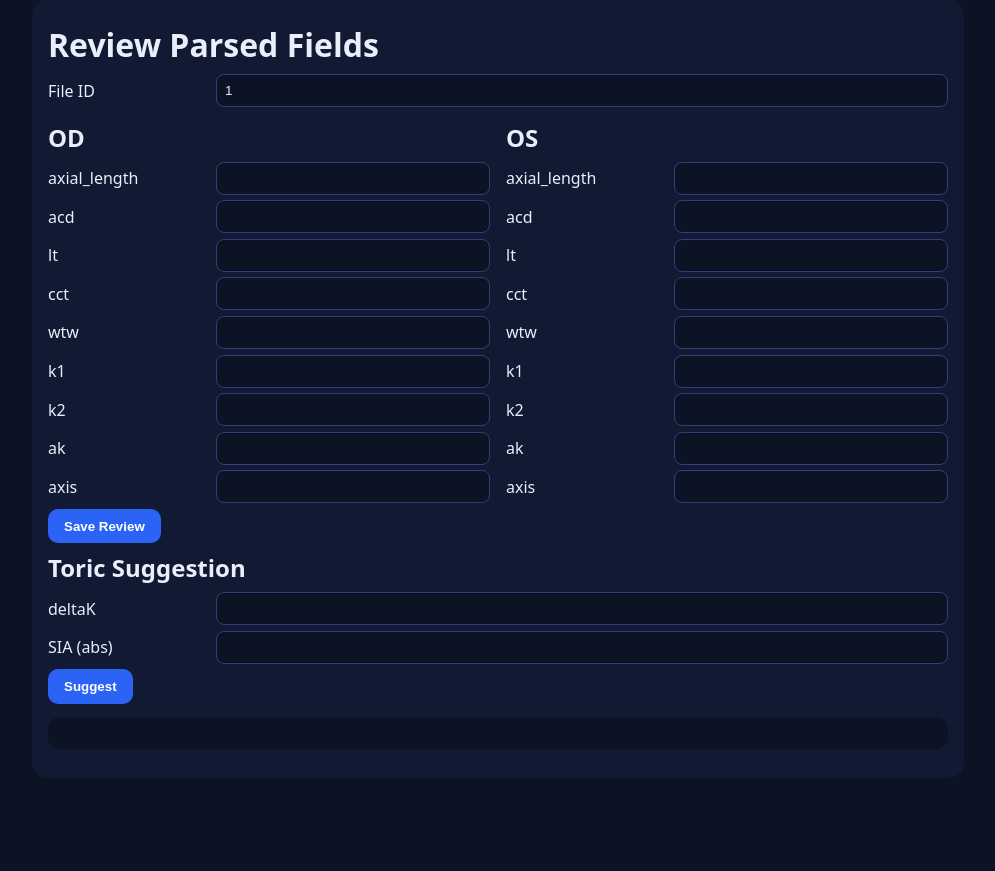
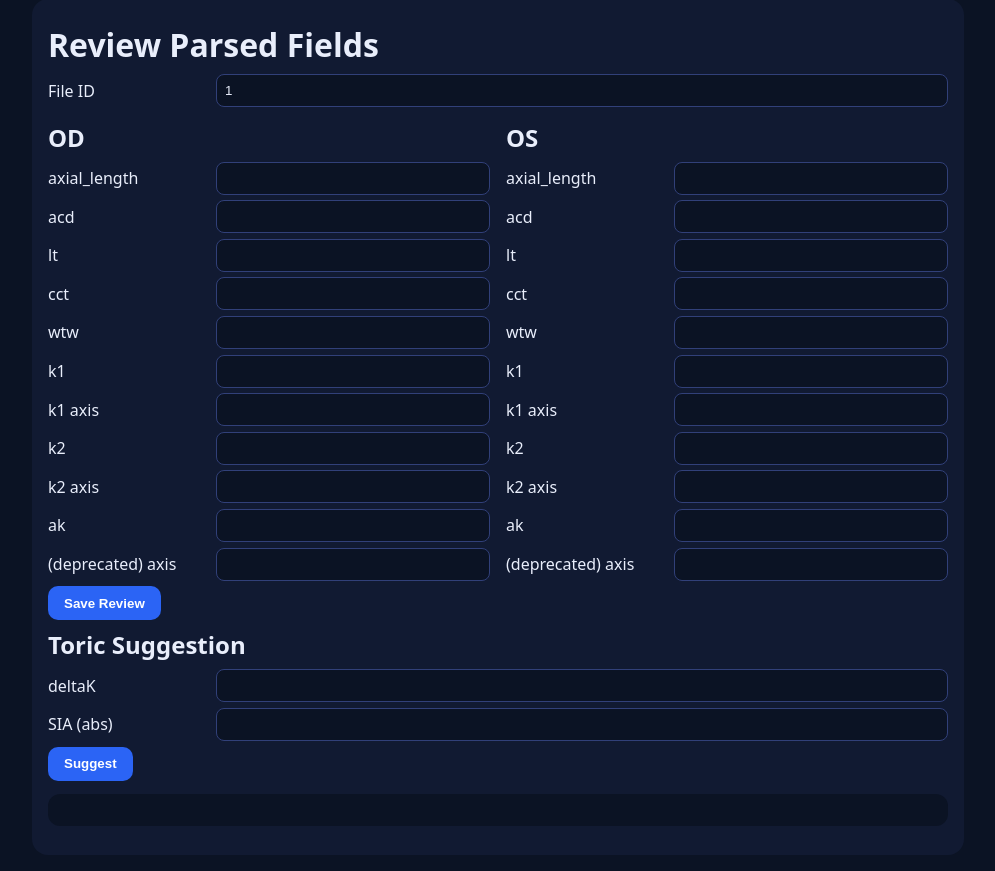
Before and after one commit to lake-health/lakecalc-ai, a FastAPI app: template templates/review.html in a window 1280 px wide. Shown: the part 17-888 px from the top of the page, without its empty margins (142-1137 px from the left). Before the commit the page ends 795 px from the top, so only its background shows below. Run offline with FastAPI, Linux system fonts and the light colour scheme; the template is opened without the code that fills it: most values are stand-ins (such as "Sample title", 1, 10 or a date in 2020); parts of the project's set-up code (start-up, migrations or seed data) failed here and were passed over.

Commit message:
parseredits

```diff
--- a/app/main.py
+++ b/app/main.py
@@ -111,10 +111,22 @@ async def extract(file_id: str, debug: bool = False):
     if missing_fields["od"] or missing_fields["os"]:
         llm_results = llm_extract_missing_fields(text, missing_fields)
         for eye in ("od", "os"):
-            for k, v in llm_results.get(eye, {}).items():
-                if not result[eye][k] and v:
-                    result[eye][k] = v
-                    result["confidence"][f"{eye}.{k}"] = 0.7  # Mark as LLM-filled
+            eye_llm = llm_results.get(eye, {})
+            for k, v in eye_llm.items():
+                # support both simple values and {value, axis} objects for k1/k2
+                if k in ("k1", "k2") and isinstance(v, dict):
+                    if v.get("value") and not result[eye].get(k):
+                        result[eye][k] = v.get("value")
+                        result["confidence"][f"{eye}.{k}"] = 0.7
+                    # merge axis into k1_axis/k2_axis
+                    axis_key = f"{k}_axis"
+                    if v.get("axis") and not result[eye].get(axis_key):
+                        result[eye][axis_key] = v.get("axis")
+                        result["confidence"][f"{eye}.{axis_key}"] = 0.7
+                else:
+                    if v and not result[eye].get(k):
+                        result[eye][k] = v
+                        result["confidence"][f"{eye}.{k}"] = 0.7
         result["llm_fallback"] = True
     else:
         result["llm_fallback"] = False
--- a/app/models/api.py
+++ b/app/models/api.py
@@ -14,8 +14,10 @@ class EyeData(BaseModel):
     wtw: Optional[str] = ""
     k1: Optional[str] = ""
     k2: Optional[str] = ""
+    k1_axis: Optional[str] = ""
+    k2_axis: Optional[str] = ""
     ak: Optional[str] = ""  # astig magnitude (e.g., “-2.35 D”) or deltaK
-    axis: Optional[str] = ""  # degrees if available
+    axis: Optional[str] = ""  # deprecated; kept for backward compat (unused)
     source: Optional[str] = ""
 
 class ExtractResult(BaseModel):
--- a/app/parser.py
+++ b/app/parser.py
@@ -187,7 +187,7 @@ def parse_text(file_id: str, text: str, llm_func=None) -> ExtractResult:
         # If no scalars for this eye and the eye segment wasn't present, skip populating to avoid duplication
         if eye == "os" and not os_present:
             # leave OS empty and low confidence
-            for key in ("axial_length", "acd", "lt", "cct", "wtw", "k1", "k2", "ak", "axis"):
+            for key in ("axial_length", "acd", "lt", "cct", "wtw", "k1", "k2", "k1_axis", "k2_axis", "ak", "axis"):
                 result.confidence[f"{eye}.{key}"] = 0.0
             continue
         for key in ("axial_length", "acd", "lt", "cct", "wtw"):
@@ -203,23 +203,24 @@ def parse_text(file_id: str, text: str, llm_func=None) -> ExtractResult:
         k2_raw, _ = scalars.get("k2", ("", None))
         setattr(fld, "k1", k1_raw)
         setattr(fld, "k2", k2_raw)
-        # axis: prefer explicit axis, else paired k1_axis/k2_axis
-        axis_val = scalars.get("axis", ("", None))[0] if scalars.get("axis") else ""
-        if not axis_val:
-            # check pairs
-            if pairs.get("k1_axis"):
-                fld.axis = pairs.get("k1_axis")
-            elif pairs.get("k2_axis"):
-                fld.axis = pairs.get("k2_axis")
-            else:
-                fld.axis = ""
-        else:
-            fld.axis = axis_val
+        # axis per K: populate k1_axis/k2_axis from paired heuristics or scalar axis
+        k1_ax = pairs.get("k1_axis")
+        k2_ax = pairs.get("k2_axis")
+        # if a generic 'axis' scalar exists, use it for k1 if neither specific axis found
+        generic_axis = scalars.get("axis", ("", None))[0] if scalars.get("axis") else ""
+        if not k1_ax and generic_axis:
+            k1_ax = generic_axis
+        if not k2_ax and generic_axis:
+            k2_ax = generic_axis
+        fld.k1_axis = k1_ax or ""
+        fld.k2_axis = k2_ax or ""
+        # Deprecated single-axis kept for backward compat: prefer k1_axis
+        fld.axis = fld.k1_axis or fld.k2_axis or ""
         # ak
         ak_raw = scalars.get("ak", ("", None))[0] if scalars.get("ak") else ""
         fld.ak = ak_raw
         # confidences for keratometry
-        for key in ("k1", "k2", "ak", "axis"):
+        for key in ("k1", "k2", "ak", "k1_axis", "k2_axis"):
             result.confidence[f"{eye}.{key}"] = 0.8 if getattr(fld, key) else 0.2
 
     result.od = fields["od"]
--- a/templates/review.html
+++ b/templates/review.html
@@ -20,9 +20,11 @@
           <label>cct <input name="od.cct" /></label>
           <label>wtw <input name="od.wtw" /></label>
           <label>k1 <input name="od.k1" /></label>
+          <label>k1 axis <input name="od.k1_axis" /></label>
           <label>k2 <input name="od.k2" /></label>
+          <label>k2 axis <input name="od.k2_axis" /></label>
           <label>ak <input name="od.ak" /></label>
-          <label>axis <input name="od.axis" /></label>
+          <label>(deprecated) axis <input name="od.axis" /></label>
         </div>
         <div>
           <h2>OS</h2>
@@ -32,9 +34,11 @@
           <label>cct <input name="os.cct" /></label>
           <label>wtw <input name="os.wtw" /></label>
           <label>k1 <input name="os.k1" /></label>
+          <label>k1 axis <input name="os.k1_axis" /></label>
           <label>k2 <input name="os.k2" /></label>
+          <label>k2 axis <input name="os.k2_axis" /></label>
           <label>ak <input name="os.ak" /></label>
-          <label>axis <input name="os.axis" /></label>
+          <label>(deprecated) axis <input name="os.axis" /></label>
         </div>
       </div>
       <button type="submit">Save Review</button>
@@ -56,6 +60,11 @@
     const r = await fetch(url,{method:'POST', headers:{'Content-Type':'application/json'}, body:JSON.stringify(data)});
     return await r.json();
   }
+  async function fetchJSON(url){
+    const r = await fetch(url);
+    if(!r.ok) throw new Error('Fetch failed: '+r.status);
+    return await r.json();
+  }
   document.getElementById('revform').addEventListener('submit', async (e)=>{
     e.preventDefault();
     const fd = new FormData(e.target);
@@ -74,6 +83,37 @@
     const out = await postJSON('/suggest', q);
     document.getElementById('toric_out').textContent = JSON.stringify(out, null, 2);
   });
+
+  // Auto-fill form values from /extract/{file_id}
+  (async function autofill(){
+    try{
+      const file_id = document.querySelector('input[name=file_id]').value;
+      if(!file_id) return;
+      const url = `/extract/${encodeURIComponent(file_id)}`;
+      const data = await fetchJSON(url);
+      // fill nested fields
+      function setIfExists(name, value){
+        const el = document.querySelector(`input[name="${name}"]`);
+        if(el && (value !== undefined && value !== null)) el.value = value;
+      }
+      for(const eye of ['od','os']){
+        const obj = data[eye] || {};
+        setIfExists(`${eye}.axial_length`, obj.axial_length);
+        setIfExists(`${eye}.acd`, obj.acd);
+        setIfExists(`${eye}.lt`, obj.lt);
+        setIfExists(`${eye}.cct`, obj.cct);
+        setIfExists(`${eye}.wtw`, obj.wtw);
+        setIfExists(`${eye}.k1`, obj.k1?.value ?? obj.k1 ?? '');
+        setIfExists(`${eye}.k1_axis`, obj.k1?.axis ?? obj.k1_axis ?? '');
+        setIfExists(`${eye}.k2`, obj.k2?.value ?? obj.k2 ?? '');
+        setIfExists(`${eye}.k2_axis`, obj.k2?.axis ?? obj.k2_axis ?? '');
+        setIfExists(`${eye}.ak`, obj.ak);
+        setIfExists(`${eye}.axis`, obj.axis ?? '');
+      }
+    }catch(e){
+      console.warn('Autofill failed', e);
+    }
+  })();
   </script>
 </body>
 </html>
```
Also changed, not shown: tests/test_parser_os_duplication.py (+4 -2 lines).
